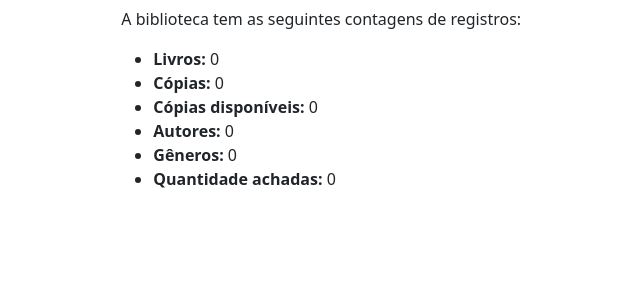
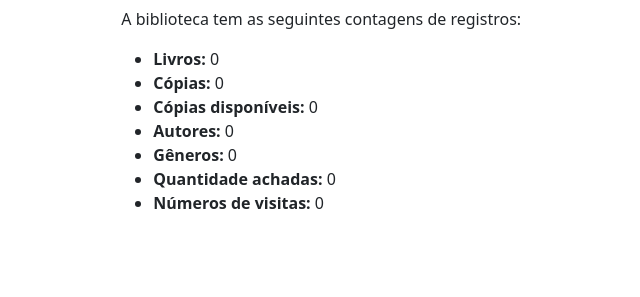
Before and after one commit to odiegofarias/local-library, a Django app: page /catalogo/ in a window 1280 px wide. Shown: the part 135-432 px from the top of the page, without its empty margins (104-744 px from the left). Run offline with Django 4.2, Linux system fonts and the light colour scheme; data that the repository does not hold is empty.

Commit message:
Incluindo sessions

```diff
--- a/catalogo/templates/catalogo/index.html
+++ b/catalogo/templates/catalogo/index.html
@@ -20,5 +20,6 @@
         <li><strong>Autores: </strong>{{ num_authors }}</li>
         <li><strong>Gêneros: </strong>{{ num_genres }}</li>
         <li><strong>Quantidade achadas: </strong>{{ num_book_search }}</li>
+        <li><strong>Números de visitas: </strong>{{ num_visits }}</li>
     </ul>
 {% endblock content %}
--- a/catalogo/views.py
+++ b/catalogo/views.py
@@ -11,10 +11,15 @@ def index(request):
     num_genres = Genre.objects.all().count()
     # Pegando as instancias com status "A"
 
+    # Pegando as sessions
+    num_visits = request.session.get('num_visits', 0)
+    request.session['num_visits'] = num_visits + 1
+
     num_instances_available = BookInstance.objects.filter(status__exact='a').count()
     num_book_search = Book.objects.filter(title__icontains='e').count()
     print(num_book_search)
     num_authors = Author.objects.count()
+
 
     context = {
         'num_books': num_books,
@@ -23,6 +28,7 @@ def index(request):
         'num_authors': num_authors,
         'num_genres': num_genres,
         'num_book_search': num_book_search,
+        'num_visits': num_visits,
     }
 
     return render(request, 'catalogo/index.html', context)
```
